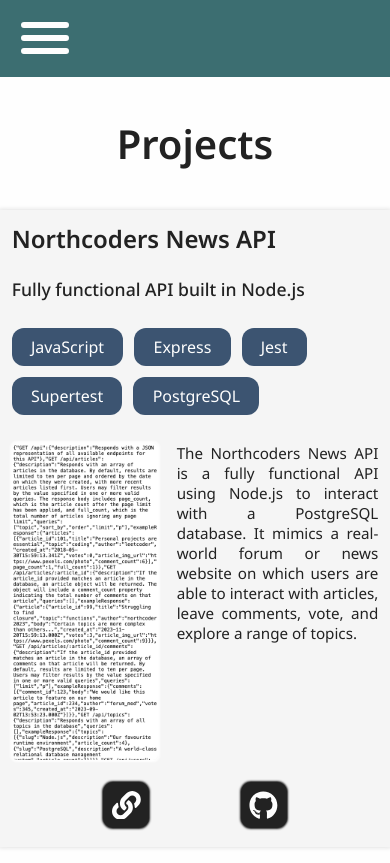
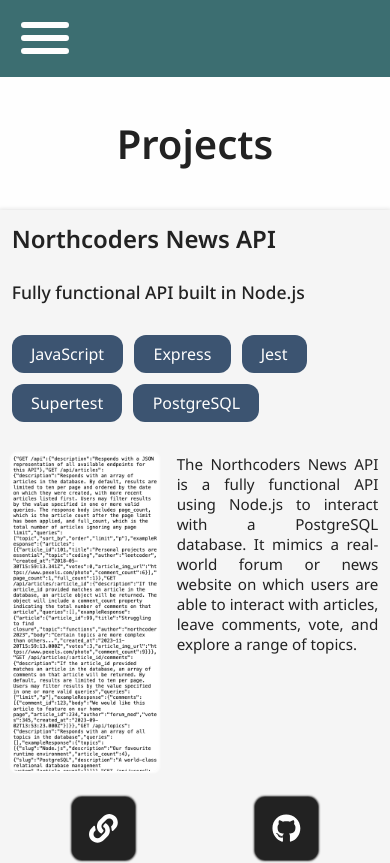
Before and after one commit to gcpearse/portfolio, a React (Vite) app: page /projects in a window 390 px wide. Shown: the top 863 px of the page. Built offline with nearby package versions, Linux system fonts and the light colour scheme.

Commit message:
minor styling update

```diff
--- a/src/App.css
+++ b/src/App.css
@@ -360,7 +360,7 @@
   }
 
   .project-wrapper>div>*:not(:last-child) {
-    padding-bottom: 6%;
+    padding-bottom: 7%;
   }
 
   .project-wrapper>div>h2 {
@@ -392,7 +392,7 @@
 
   .link-container {
     display: flex;
-    justify-content: space-evenly;
+    justify-content: space-around;
     margin: 0 auto 2%;
   }
 
@@ -401,7 +401,7 @@
     justify-content: center;
     align-items: center;
     border-radius: 10px;
-    padding: 0.3em;
+    padding: 0.6em;
     background: #222222;
     font-size: 1.8rem;
     color: #FEFEFE;
```
